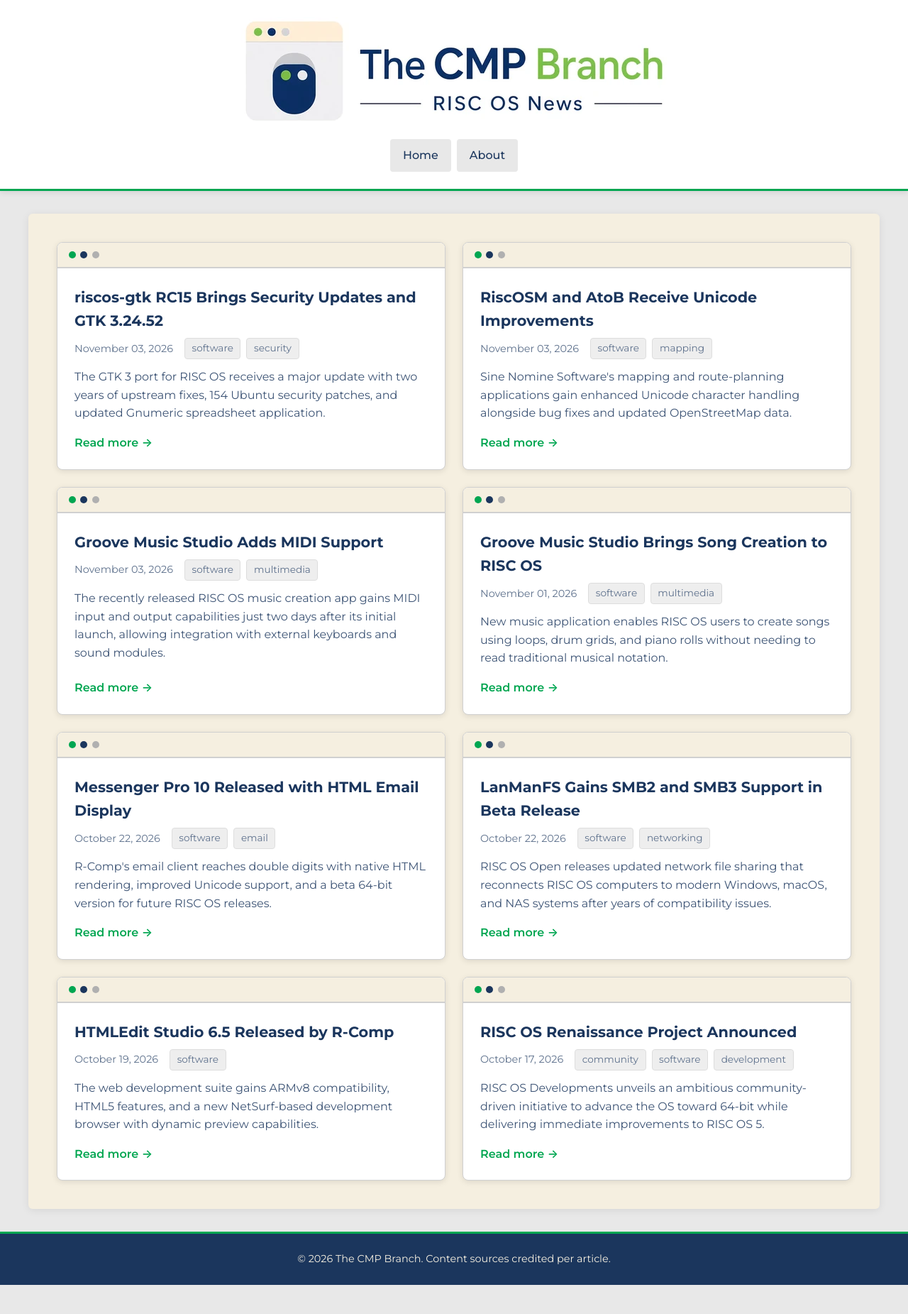
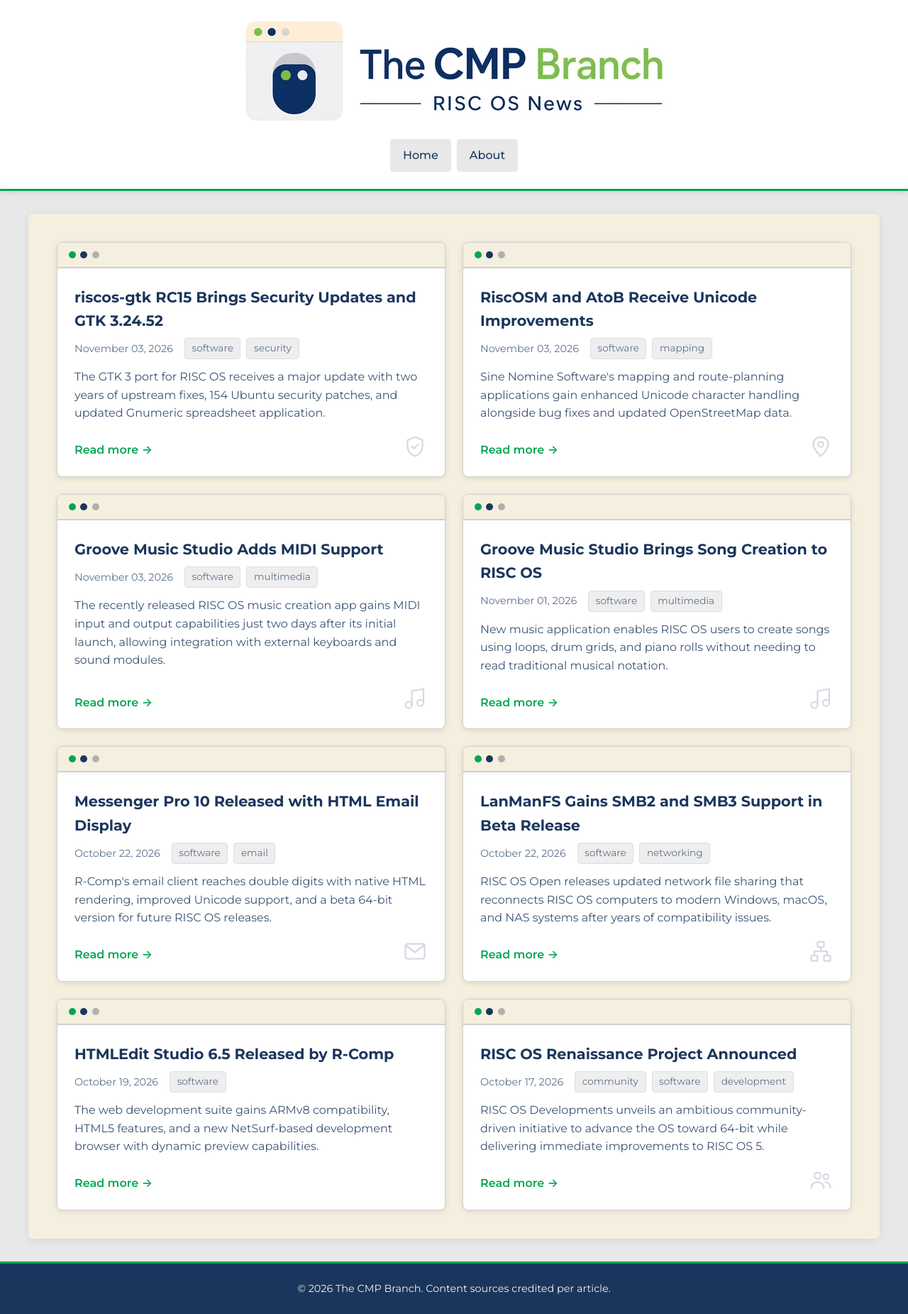
Before and after one commit to The-CMP-Branch/News, a Jekyll site: the page built from index.html, in a window 1280 px wide. Shown: the whole page at 71% size. Built offline with Jekyll 4.4.1, drawn with Linux system fonts in a browser that asks for light colours; before the commit the page ends 1810 px from its top, so only the background shows below that.

Commit message:
Show a subtle area icon on home page cards based on post tags
Cards show a faint line icon bottom-right, next to Read more, for the
first tag found in _data/tag_icons.yml (email, networking, multimedia,
mapping, security, development, community, hardware, events,
documentation). Generic tags like software get no icon. Icons are an
inline SVG sprite and tint green on card hover.

Co-authored-by: Tigger <ReallySmallSoftware@users.noreply.github.com>

```diff
--- a/assets/css/style.css
+++ b/assets/css/style.css
@@ -229,8 +229,35 @@ main.container {
     line-height: 1.6;
 }
 
+.news-item-footer {
+    margin-top: auto;
+    width: 100%;
+    display: flex;
+    justify-content: space-between;
+    align-items: flex-end;
+    gap: 1rem;
+}
+
+.tag-icon {
+    width: 2.25rem;
+    height: 2.25rem;
+    flex-shrink: 0;
+    fill: none;
+    stroke: currentColor;
+    stroke-width: 1.5;
+    stroke-linecap: round;
+    stroke-linejoin: round;
+    color: #1B365D;
+    opacity: 0.18;
+    transition: color 0.2s ease, opacity 0.2s ease;
+}
+
+.news-item:hover .tag-icon {
+    color: #00A651;
+    opacity: 0.6;
+}
+
 .read-more {
-    margin-top: auto;
     color: #00A651;
     text-decoration: none;
     font-weight: 600;
--- a/index.html
+++ b/index.html
@@ -3,6 +3,8 @@ layout: default
 title: Home
 body_class: home
 ---
+
+{% include tag-icons.svg %}
 
 <section class="news-list">
     {% if site.posts.size > 0 %}
@@ -32,7 +34,16 @@ body_class: home
                 {% else %}
                 <p class="summary">{{ post.excerpt | strip_html | truncatewords: 50 }}</p>
                 {% endif %}
-                <a href="{{ post.url | relative_url }}" class="read-more">Read more →</a>
+                {% assign icon = nil %}
+                {% for tag in post.tags %}
+                    {% if site.data.tag_icons[tag] %}{% assign icon = site.data.tag_icons[tag] %}{% break %}{% endif %}
+                {% endfor %}
+                <div class="news-item-footer">
+                    <a href="{{ post.url | relative_url }}" class="read-more">Read more →</a>
+                    {% if icon %}
+                    <svg class="tag-icon" aria-hidden="true" focusable="false"><use href="#tag-icon-{{ icon }}"></use></svg>
+                    {% endif %}
+                </div>
             </div>
         </article>
         {% endfor %}
```
Also changed, not shown: CONTRIBUTING.md (+2 -0 lines), _data/tag_icons.yml (added, +13 -0 lines), _includes/tag-icons.svg (added).
